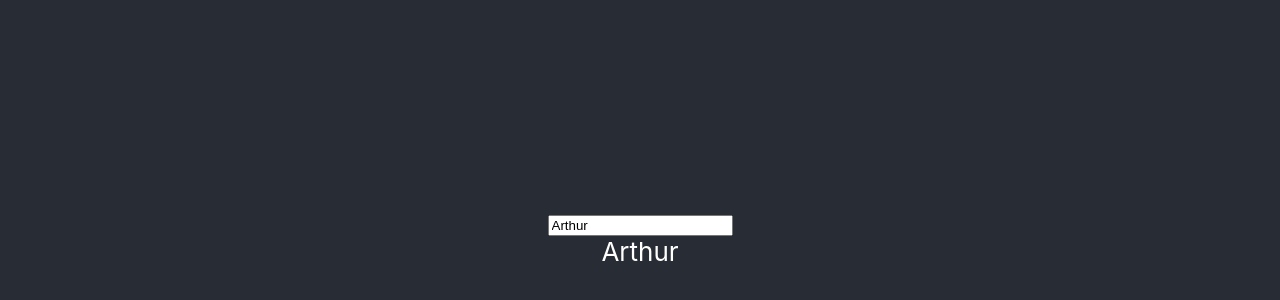
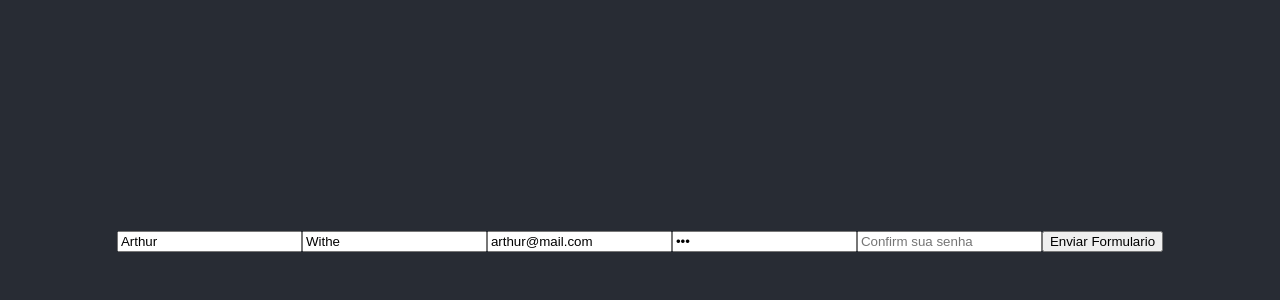
Before and after one commit to kleberson2santos/erjs, a React (Create React App) app: page / in a window 1280 px wide. Shown: the part 164-464 px from the top of the page. Built offline with nearby package versions, Linux system fonts and the light colour scheme.

Commit message:
dica para lidar com formularios

```diff
--- a/src/components/Form.tsx
+++ b/src/components/Form.tsx
@@ -1,16 +1,61 @@
-import { useState } from 'react';
+import React, { useState } from 'react';
 
 export default function Form() {
-  const [name, setName] = useState('Arthur');
+  const [form, setForm] = useState({
+    name: 'Arthur',
+    lastName: 'Withe',
+    email: 'arthur@mail.com',
+    password: '123',
+    passwordConfirm: '',
+  });
+
+  function handleSubmit(e: React.FormEvent<HTMLFormElement>) {
+    e.preventDefault();
+    console.log(form);
+  }
+
+  function handleInputChange(e: React.ChangeEvent<HTMLInputElement>) {
+    setForm({ ...form, [e.target.name]: e.target.value });
+  }
+
   return (
-    <div>
+    <form onSubmit={handleSubmit}>
       <input
         placeholder='Nome'
         type='text'
-        value={name}
-        onChange={(e) => setName(e.target.value)}
+        name='name'
+        value={form.name}
+        onChange={handleInputChange}
       />
-      <div>{name}</div>
-    </div>
+      <input
+        placeholder='Sobrenome'
+        type='text'
+        name='lastName'
+        value={form.lastName}
+        onChange={handleInputChange}
+      />
+      <input
+        placeholder='Email'
+        type='email'
+        name='email'
+        value={form.email}
+        onChange={handleInputChange}
+      />
+      <input
+        placeholder='Password'
+        name='password'
+        type='password'
+        value={form.password}
+        onChange={handleInputChange}
+      />
+      <input
+        placeholder='Confirm sua senha'
+        name='passwordConfirm'
+        type='passwordConfirm'
+        value={form.passwordConfirm}
+        onChange={handleInputChange}
+      />
+      <button type='submit'>Enviar Formulario</button>
+    </form>
   );
 }
```
